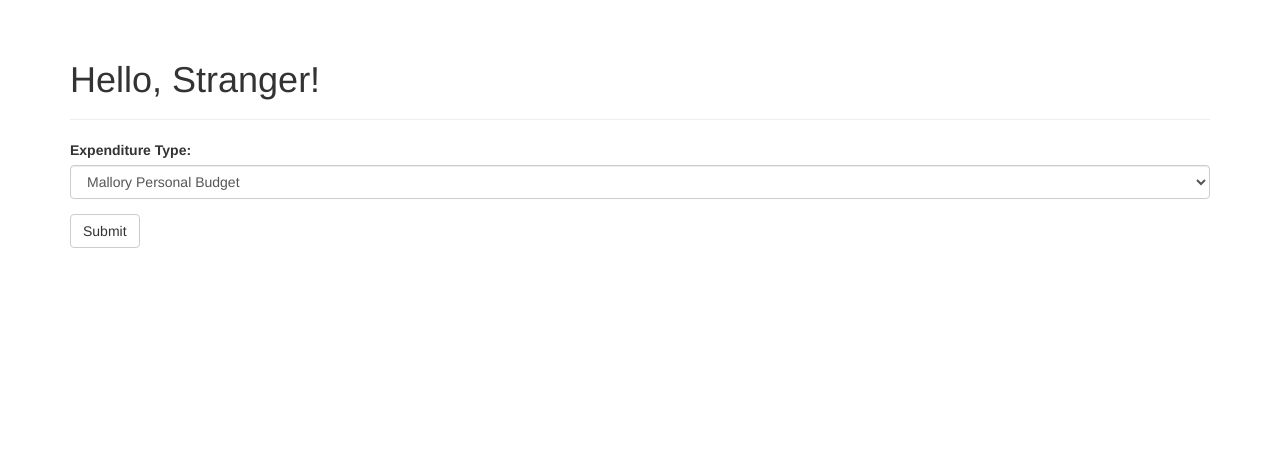
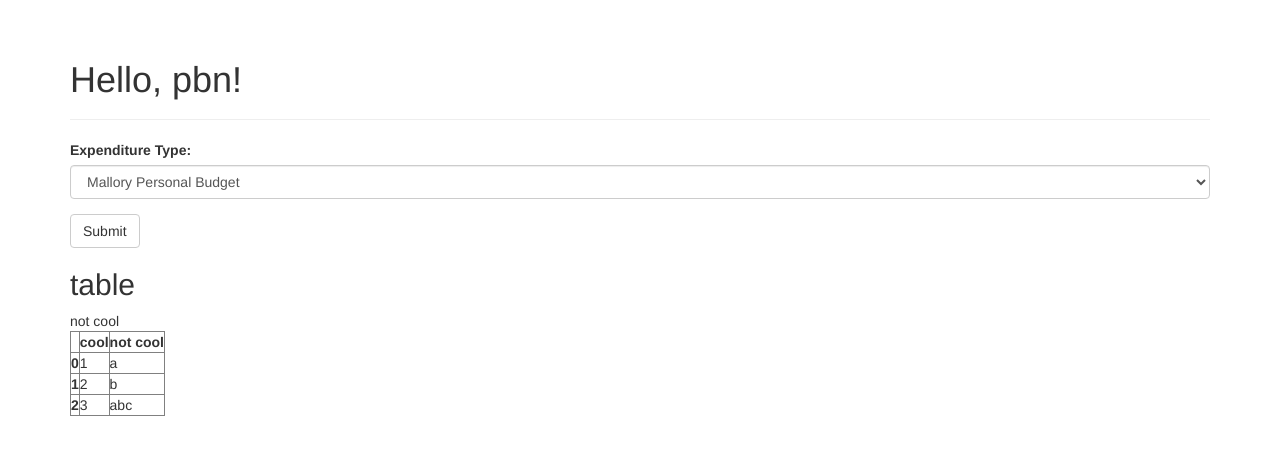
Before and after one commit to twwebb3/household-finance, a Flask app: page / in a window 1280 px wide. Shown: the part 52-507 px from the top of the page. Run offline with Flask 2, Linux system fonts and the light colour scheme; some libraries are stand-ins or nearby versions.

Commit message:
Added ability to display table/dataFrame output. Need to add better formatting for output.

```diff
--- a/household_finance.py
+++ b/household_finance.py
@@ -1,4 +1,5 @@
 import os
+import pandas as pd
 from datetime import datetime
 from flask import Flask, flash, render_template, session, redirect, url_for, jsonify
 from flask_bootstrap import Bootstrap
@@ -125,7 +126,10 @@ def index():
         exp_amt = exp_amt['amount']
 
         amount = budget_amt - exp_amt
-    return render_template('index.html', form=form, amount=amount)
+
+    sample_table = pd.DataFrame({'cool':[1,2,3],'not cool':['a','b','abc']})
+
+    return render_template('index.html', form=form, amount=amount, tables=[sample_table.to_html(classes='data')], titles=sample_table.columns.values)
 
 
 @app.route('/expenditure_entry', methods=['GET', 'POST'])
--- a/templates/index.html
+++ b/templates/index.html
@@ -5,10 +5,17 @@
 
 {% block page_content %}
 <div class="page-header">
-    <h1>Hello, {% if name %}{{ name }}{% else %}Stranger{% endif %}!</h1>
+    <h1>Hello, {% if name %}{{ name }}{% else %}pbn{% endif %}!</h1>
 </div>
 {{ wtf.quick_form(form) }}
 <div>
     <h5>{% if amount %}{{ amount }}{% else %}{% endif %}</h5>
 </div>
+<div>
+    <h2>table</h2>
+    {% for table in tables %}
+        {{titles[loop.index]}}
+        {{ table|safe }}
+    {% endfor %}
+</div>
 {% endblock %}
```
Also changed, not shown: app/__init__.py (deleted).
